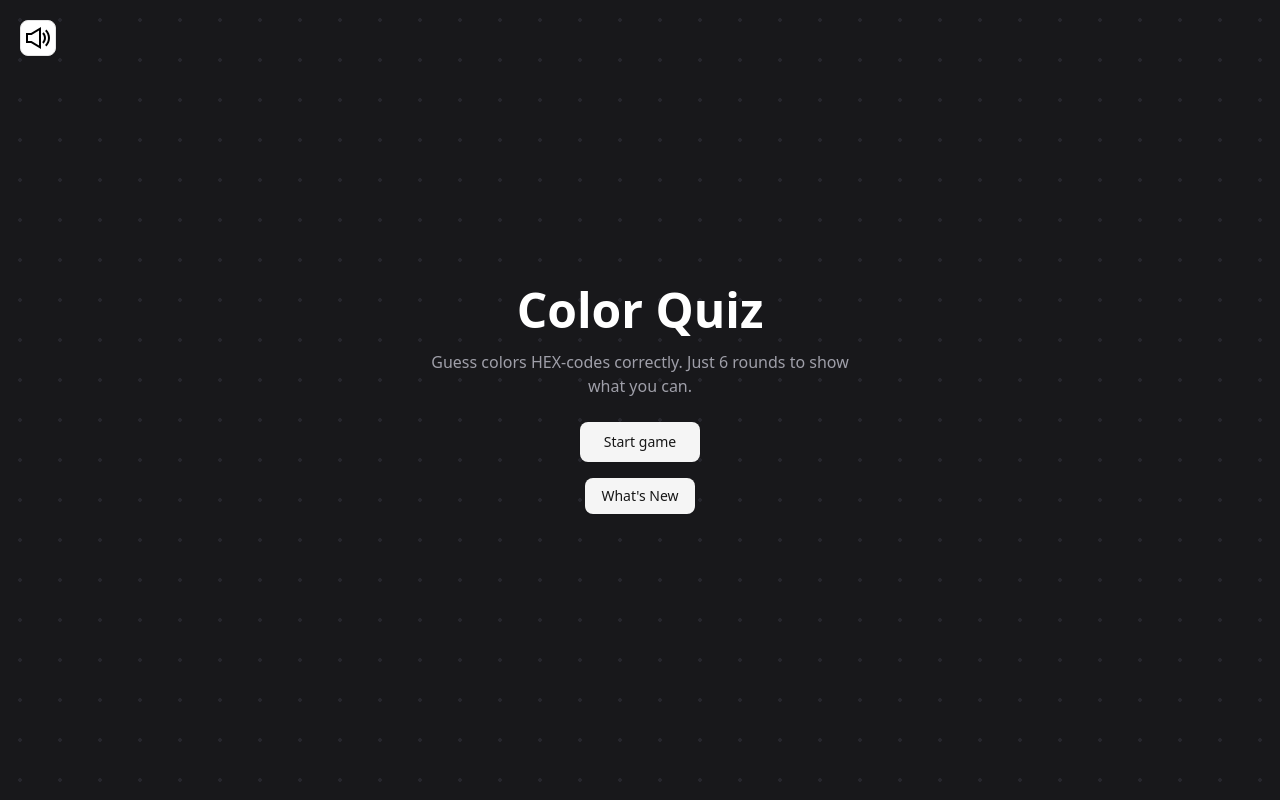
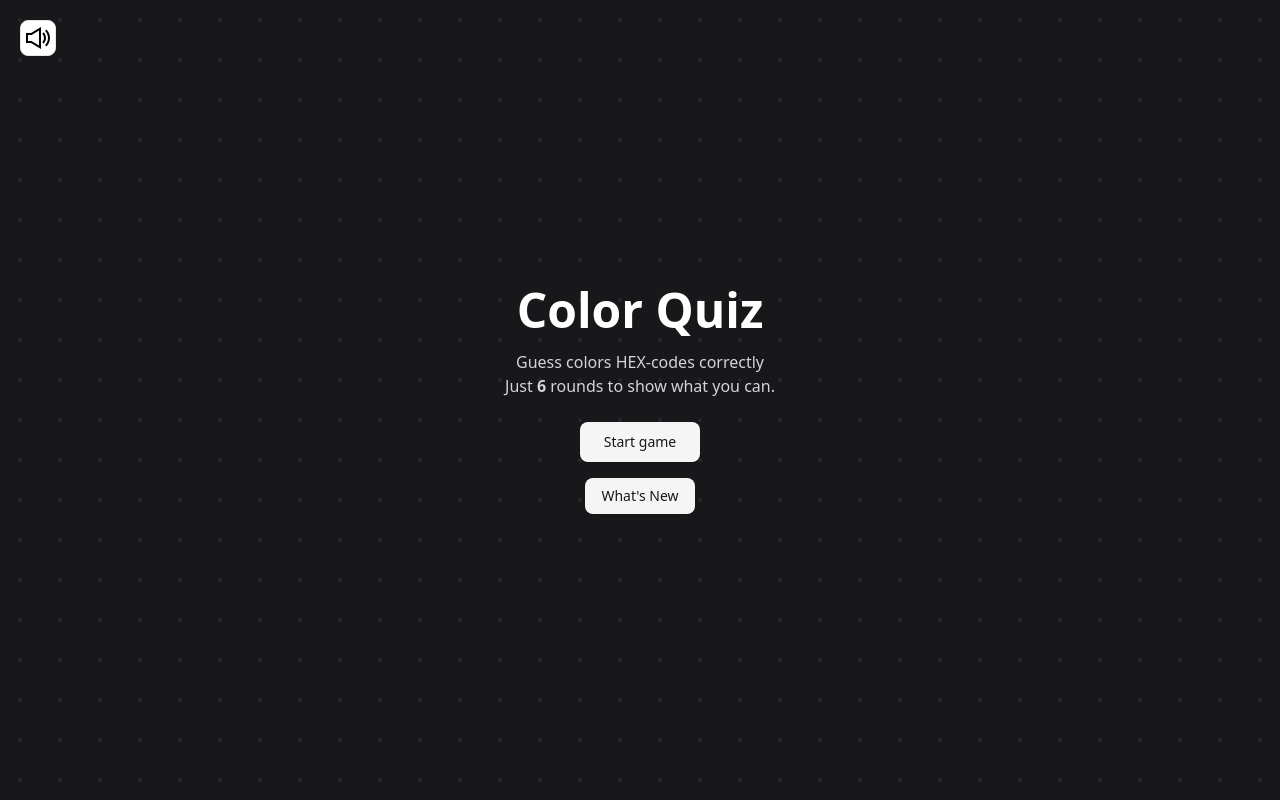
Before and after one commit to hey-gleb/color-quiz, a React (Vite) app: page / in a window 1280 px wide. Built offline with nearby package versions, Linux system fonts and the light colour scheme.

Commit message:
Added minor UI/UX improvements

```diff
--- a/src/components/changelogModal/ChangelogModal.tsx
+++ b/src/components/changelogModal/ChangelogModal.tsx
@@ -31,7 +31,7 @@ const ChangelogModal = () => {
             What's New — v{currentVersionChanges.version}
           </DialogTitle>
           <DialogDescription>
-            Here's a small summary of cool things we've added to make the game .
+            Here's a small summary of cool things we've added to make the game
             even better.
           </DialogDescription>
         </DialogHeader>
--- a/src/components/questions/ColorMatchQuestion.tsx
+++ b/src/components/questions/ColorMatchQuestion.tsx
@@ -89,7 +89,6 @@ const ColorMatchQuestion: React.FC<QuestionProps> = (props) => {
     const angle = (h / 360) * 2 * Math.PI;
     console.log(l, fixedL);
 
-    // Вместо только насыщенности учитываем и яркость
     const radius = s * l * (wheelSize / 2 - 10);
 
     const x = wheelSize / 2 - radius * Math.cos(angle);
@@ -193,7 +192,8 @@ const ColorMatchQuestion: React.FC<QuestionProps> = (props) => {
           size={'lg'}
           className={'mt-5'}
         >
-          Next round
+          {/*TODO temporary solution. Has to be set the content dynamically*/}
+          Finish the game
         </Button>
       ) : (
         <Button
@@ -211,8 +211,7 @@ const ColorMatchQuestion: React.FC<QuestionProps> = (props) => {
 
 export default ColorMatchQuestion;
 
-// Вспомогательные функции:
-function hexToRgb(hex: string) {
+const hexToRgb = (hex: string) => {
   const parsed = hex.replace(/^#/, '');
   const bigint = parseInt(parsed, 16);
   return {
@@ -220,9 +219,13 @@ function hexToRgb(hex: string) {
     g: (bigint >> 8) & 255,
     b: bigint & 255,
   };
-}
+};
 
-function rgbToHsl(r: number, g: number, b: number): [number, number, number] {
+const rgbToHsl = (
+  r: number,
+  g: number,
+  b: number
+): [number, number, number] => {
   r /= 255;
   g /= 255;
   b /= 255;
@@ -242,4 +245,4 @@ function rgbToHsl(r: number, g: number, b: number): [number, number, number] {
     h *= 60;
   }
   return [h, s, l];
-}
+};
--- a/src/components/questions/MathExpressionQuestion.tsx
+++ b/src/components/questions/MathExpressionQuestion.tsx
@@ -113,7 +113,7 @@ const MathExpressionQuestion: React.FC<QuestionProps> = (props) => {
   return (
     <DndProvider backend={HTML5Backend}>
       <div className="flex flex-col gap-6 items-center">
-        <QuestionTitle>Mix colors to get the target one</QuestionTitle>
+        <QuestionTitle>Drag & Drop colors to solve puzzle</QuestionTitle>
 
         <div className="flex items-center space-x-4">
           <DropSlot
--- a/src/scenes/gameOverScene/GameOverScene.tsx
+++ b/src/scenes/gameOverScene/GameOverScene.tsx
@@ -72,9 +72,11 @@ const GameOverScene: React.FC = () => {
                     {selectedColor.color}
                   </span>
                 ))}
-                {!(a.selected[0].result === 'correct') && (
-                  <span className="text-xs text-zinc-400">→ {a.correct}</span>
-                )}
+                {!(a.selected[0].result === 'correct') &&
+                  // TODO temporary solution
+                  a.selected.length === 1 && (
+                    <span className="text-xs text-zinc-400">→ {a.correct}</span>
+                  )}
                 {a.selected[0].result === 'correct' ||
                 a.selected[0].result === 'partial'
                   ? '✅'
--- a/src/scenes/menuScene/MenuScene.tsx
+++ b/src/scenes/menuScene/MenuScene.tsx
@@ -16,9 +16,9 @@ const MenuScene: React.FC = () => {
       }}
     >
       <h1 className="text-5xl font-bold mb-4">Color Quiz</h1>
-      <p className="text-zinc-400 mb-6 max-w-md">
-        Guess colors HEX-codes correctly. Just {gameState.totalRounds} rounds to
-        show what you can.
+      <p className="text-zinc-300 mb-6 max-w-md">
+        Guess colors HEX-codes correctly <br /> Just{' '}
+        <b>{gameState.totalRounds}</b> rounds to show what you can.
       </p>
       <div className="flex flex-col gap-4 items-center justify-center">
         <Button onClick={resetGame} size={'lg'} variant={'secondary'}>
```
